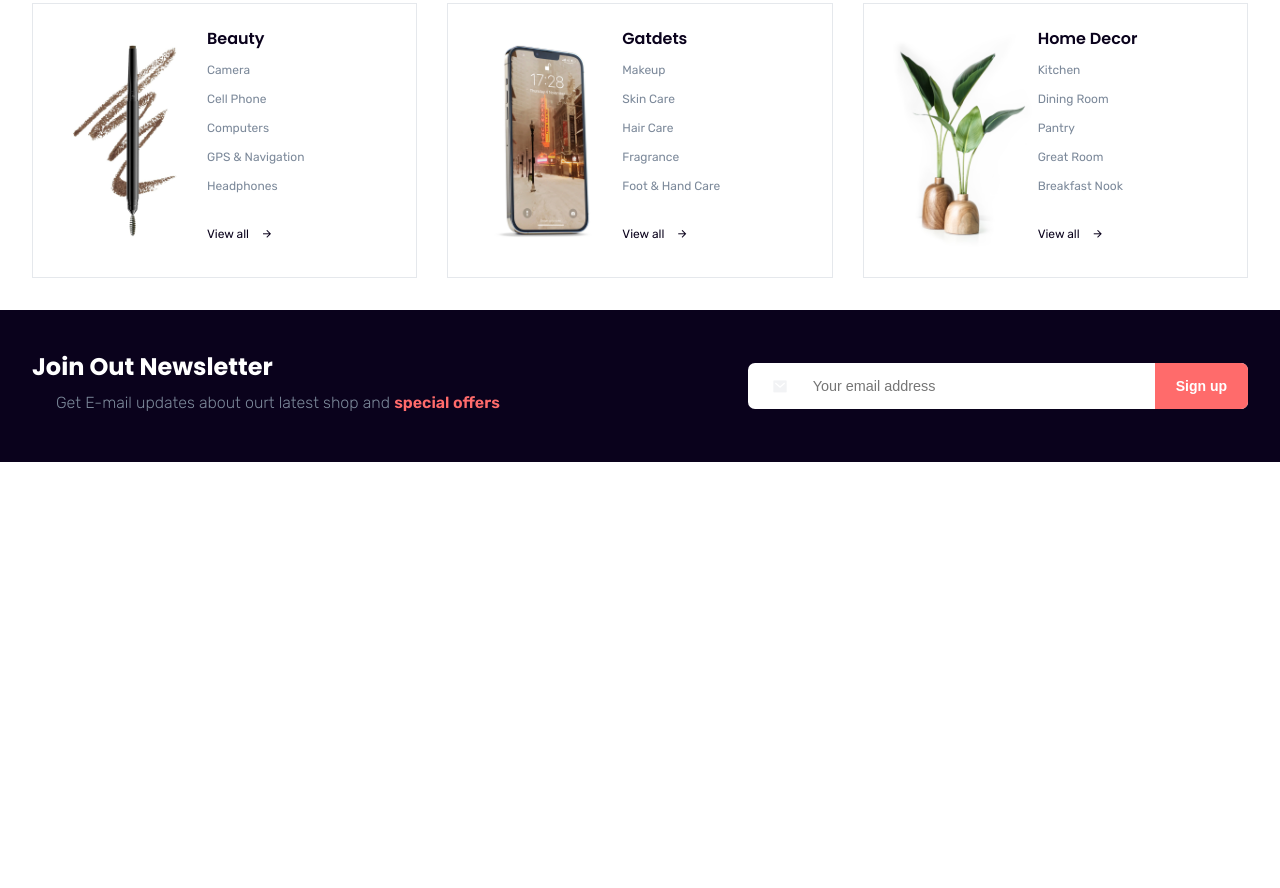
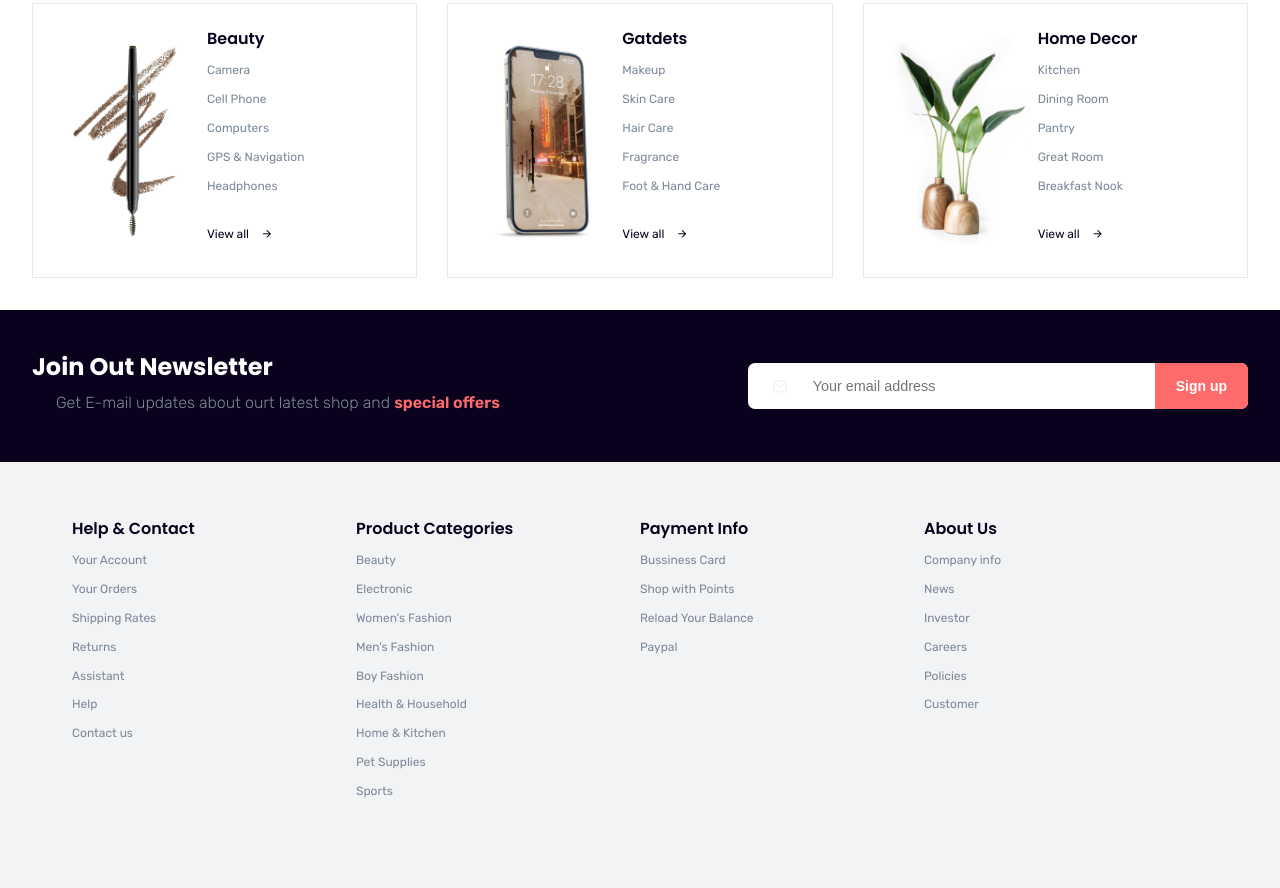
Before and after one commit to dragon3636/practice-font-end, a plain HTML site: page index.html in a window 1280 px wide. Shown: the part 3251-4139 px from the top of the page. Before the commit the page ends 3713 px from the top, so only its background shows below. Drawn offline with nearby package versions, Linux system fonts and the light colour scheme.

Commit message:
add widgets

```diff
--- a/index.html
+++ b/index.html
@@ -1167,16 +1167,80 @@
                             </div>
                             <form action="" class="search">
                                 <span class="icon-large">
-                                    <i class="ri-mail-fill"></i>
+                                    <i class="ri-mail-line"></i>
                                 </span>
                                 <input type="email" name="" id="" placeholder="Your email address" required>
                                 <button type="submit">Sign up</button>
                             </form>
                         </div>
-                        <!-- newsletter -->
+
                     </div>
                 </div>
             </div>
+            <!-- newsletter -->
+            <div class="widgets">
+                <div class="container">
+                    <div class="wrapper">
+                        <div class="flexwrap">
+                            <div class="row">
+                                <div class="item mini-links">
+                                    <h4>Help & Contact</h4>
+                                    <ul class="flexcol">
+                                        <li><a href="#">Your Account</a></li>
+                                        <li><a href="#">Your Orders</a></li>
+                                        <li><a href="#">Shipping Rates</a></li>
+                                        <li><a href="#">Returns</a></li>
+                                        <li><a href="#">Assistant</a></li>
+                                        <li><a href="#">Help</a></li>
+                                        <li><a href="#">Contact us</a></li>
+                                    </ul>
+                                </div>
+                            </div>
+                            <div class="row">
+                                <div class="item mini-links">
+                                    <h4>Product Categories</h4>
+                                    <ul class="flexcol">
+                                        <li><a href="#">Beauty</a></li>
+                                        <li><a href="#">Electronic</a></li>
+                                        <li><a href="#">Women's Fashion</a></li>
+                                        <li><a href="#">Men's Fashion</a></li>
+                                        <li><a href="#">Boy Fashion</a></li>
+                                        <li><a href="#">Health & Household</a></li>
+                                        <li><a href="#">Home & Kitchen</a></li>
+                                        <li><a href="#">Pet Supplies</a></li>
+                                        <li><a href="#">Sports</a></li>
+                                    </ul>
+                                </div>
+                            </div>
+                            <div class="row">
+                                <div class="item mini-links">
+                                    <h4>Payment Info</h4>
+                                    <ul class="flexcol">
+                                        <li><a href="#">Bussiness Card</a></li>
+                                        <li><a href="#">Shop with Points</a></li>
+                                        <li><a href="#">Reload Your Balance</a></li>
+                                        <li><a href="#">Paypal</a></li>
+                                    </ul>
+                                </div>
+                            </div>
+                            <div class="row">
+                                <div class="item mini-links">
+                                    <h4>About Us</h4>
+                                    <ul class="flexcol">
+                                        <li><a href="#">Company info</a></li>
+                                        <li><a href="#">News</a></li>
+                                        <li><a href="#">Investor</a></li>
+                                        <li><a href="#">Careers</a></li>
+                                        <li><a href="#">Policies</a></li>
+                                        <li><a href="#">Customer <reviews></reviews></a></li>
+                                    </ul>
+                                </div>
+                            </div>
+                        </div>
+                    </div>
+                </div>
+            </div>
+            <!-- widgets -->
         </footer>
         <!-- footer -->
     </div>
--- a/style.css
+++ b/style.css
@@ -1147,6 +1147,10 @@ d. MAIN product
 /* 05. BANNER--------------
  *b. Widgets
 *--------------------------*/
+.widgets {
+    padding: 3.5em 2.5em;
+    background-color: var(--light-bg-color);
+}
 
 /*05. BANNER--------------
  *c. Footer Info
@@ -1376,7 +1380,8 @@ d. MAIN product
         max-width: 373px;
     }
 
-    .products.main .item {
+    .products.main .item,
+    .widgets .row {
         flex: 0 0 25%;
     }
 
```
